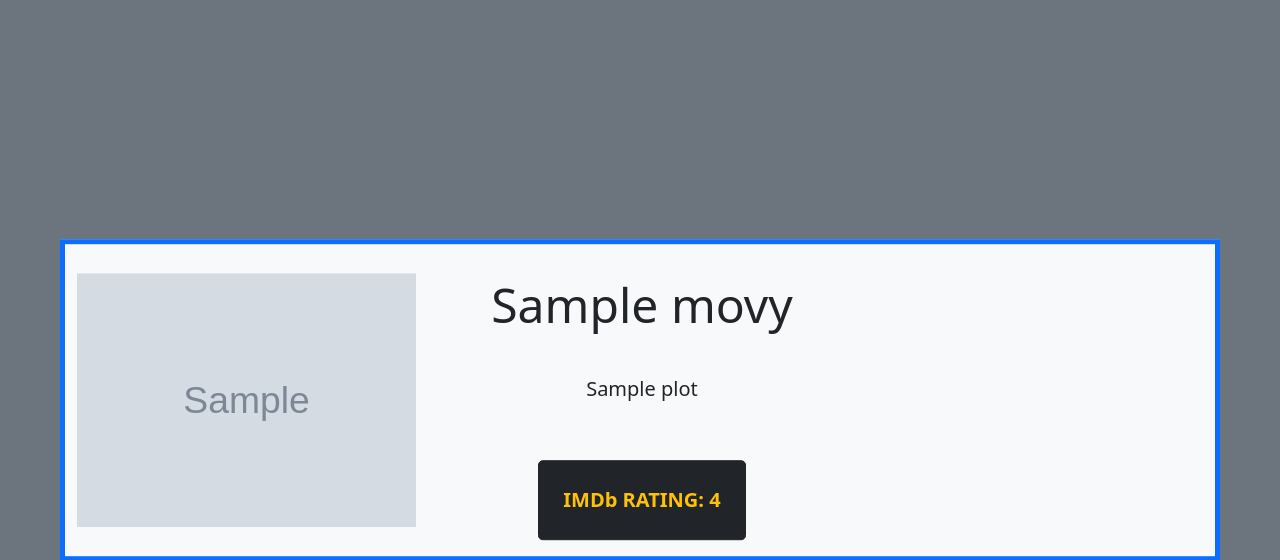
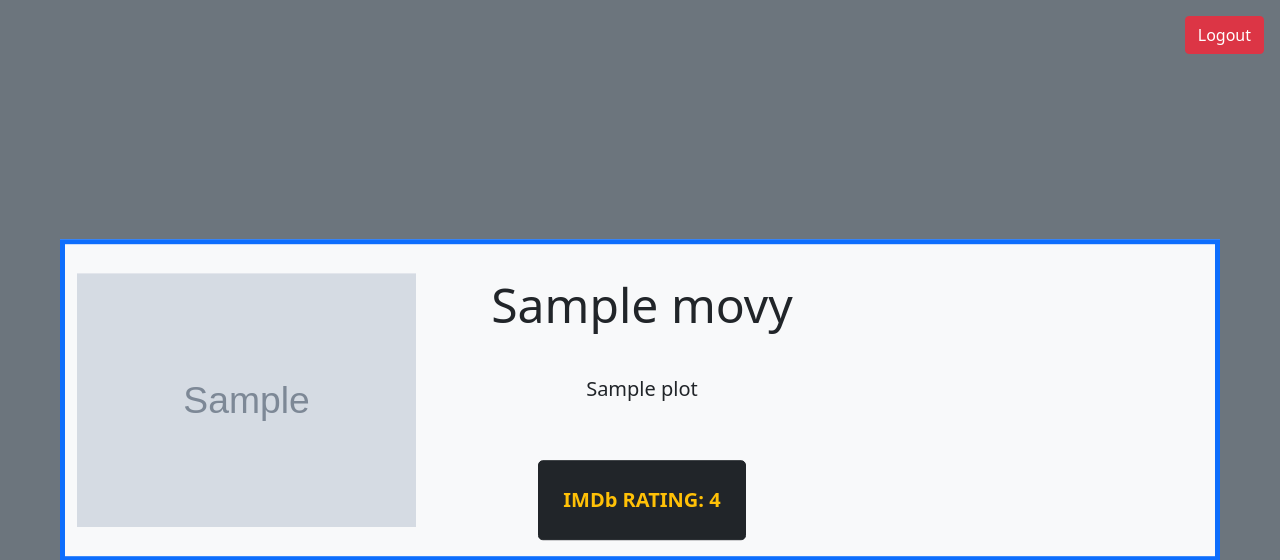
Before and after one commit to johnxgregg/POPMOVIE_GP, a Flask app: template flask_app/templates/movie_details.html in a window 1280 px wide. Shown: the top 560 px of the page. Run offline with Flask 2, Linux system fonts and the light colour scheme; the template is opened without the code that fills it: most values are stand-ins (such as "Sample title", 1, 10 or a date in 2020); grey boxes marked "Sample" are stand-in pictures.

Commit message:
added log out buttons to dashboard and details pages

```diff
--- a/flask_app/templates/dashboard.html
+++ b/flask_app/templates/dashboard.html
@@ -9,6 +9,9 @@
 </head>
 <body class="bg-secondary">
     <div class="container-fluid align-items-center">
+        <div class="d-grid gap-2 d-md-flex justify-content-md-end my-3">
+            <a class="btn btn-danger justify-content-end" href="/logout">Logout</a>
+        </div>
 
         <h1 class="display-5 fw-bold text-center">TOP 5 MOST POPULAR MOVIES</h1>
         <!-- SHOW MOVIES -->
--- a/flask_app/templates/movie_details.html
+++ b/flask_app/templates/movie_details.html
@@ -8,8 +8,11 @@
     <title>Movie Details</title>
 </head>
 <body class="bg-secondary">
+    <div class="d-grid gap-2 d-md-flex justify-content-md-end m-3">
+        <a class="btn btn-danger justify-content-end" href="/logout">Logout</a>
+    </div>
+    <div class="container-fluid position-absolute top-50 start-50 translate-middle">
 
-    <div class="container-fluid position-absolute top-50 start-50 translate-middle">
         <div class="row d-flex bg-light border border-primary border-5 justify-content-around align-items-center mx-5">
             <div class="col-12 col-md-4 mx-auto py-3">
                 <img class="img-fluid d-block" src="{{ movies.image }}" alt="logo" height="500" width="339">
```
